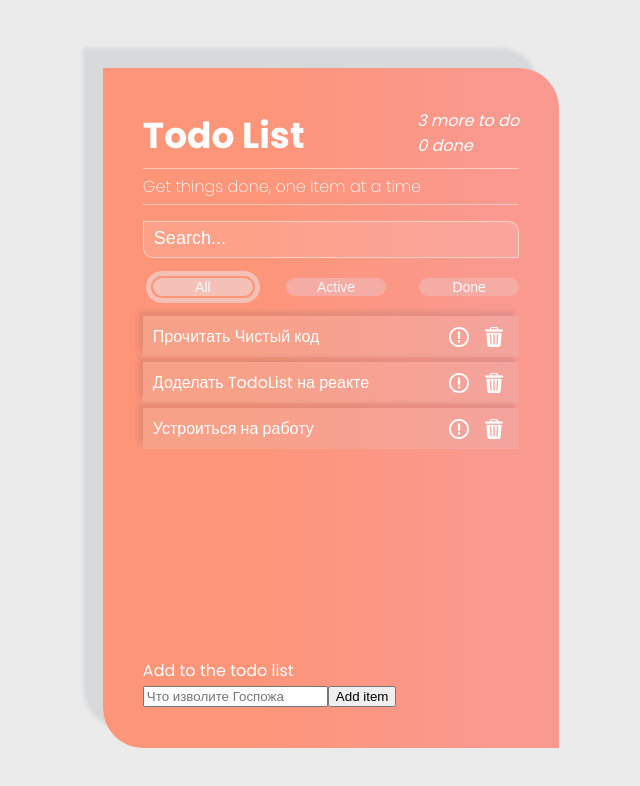
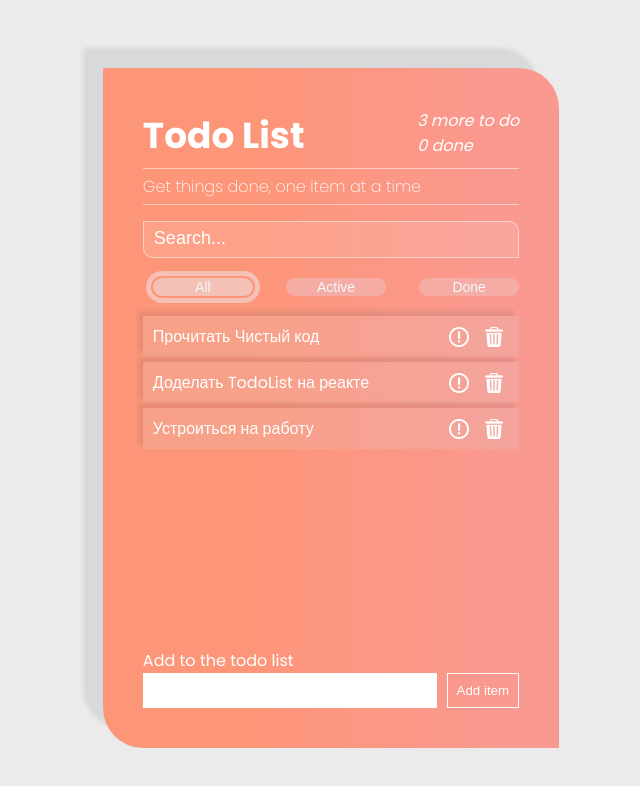
Before and after one commit to AnIlyukina/TodoList-React, a React (Create React App) app: page / in a window 1280 px wide. Shown: the top 786 px of the page, without its empty margins (359-999 px from the left). Built offline with nearby package versions, Linux system fonts and the light colour scheme.

Commit message:
Стилизция ItemAddForm

```diff
--- a/src/components/ItemAddForm/ItemAddForm.css
+++ b/src/components/ItemAddForm/ItemAddForm.css
@@ -1,7 +1,28 @@
-.form-add{
+.add-item{
+  width: 100%;
+}
+
+.add-item__text{
+  margin: 0;
+}
+
+.add-item__form{
+  display: flex;
+}
+
+.add-item__input{
+  flex:1;
+  background-color: rgb(255, 255, 255);
+  padding: 10px;
+  box-sizing: border-box;
+  border: none;
 
 }
 
-.form-add__text{
-  margin: 0;
+.add-item__button{
+  border: 1px solid rgb(255, 255, 255);;
+  color: white;
+  background-color: transparent;
+  padding: 9px;
+  margin-left: 10px;
 }
--- a/src/components/ItemAddForm/ItemAddForm.jsx
+++ b/src/components/ItemAddForm/ItemAddForm.jsx
@@ -24,11 +24,11 @@ export default class ItemAddForm extends Component{
   render(){
 
     return(
-      <section className="form-add">
-        <p className="form-add__text">Add to the todo list</p>
-        <form onSubmit={this.onSubmit}>
-          <input className ='input' onChange= {this.onLabelChange} value ={this.state.label} type='text' placeholder="Что изволите Госпожа"/>
-          <button className="animation">Add item</button>
+      <section className="add-item">
+        <p className="add-item__text">Add to the todo list</p>
+        <form className="add-item__form" onSubmit={this.onSubmit}>
+          <input className ='add-item__input' onChange= {this.onLabelChange} value ={this.state.label} type='text'/>
+          <button className="add-item__button">Add item</button>
         </form>
       </section>
     )
```
